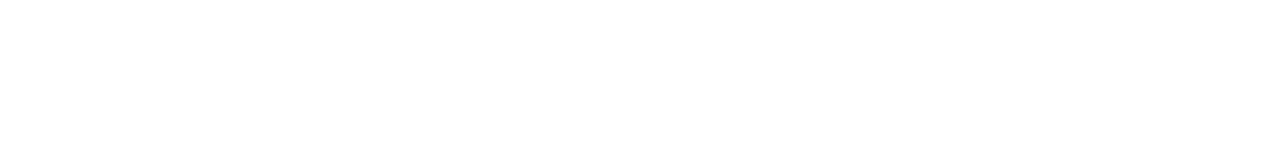
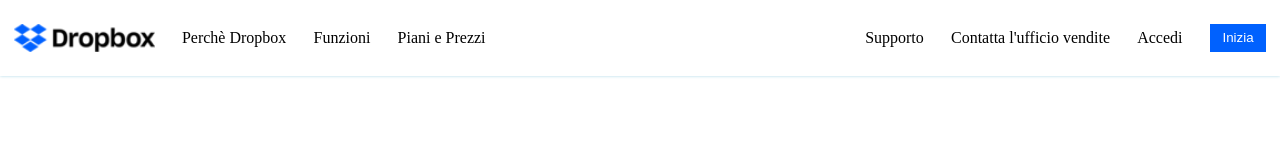
Before and after one commit to briancosentino/htmlcss-dropbox, a plain HTML site: page index.html in a window 1280 px wide. Drawn offline with Linux system fonts and the light colour scheme.

Commit message:
add navbar

```diff
--- a/css/style.css
+++ b/css/style.css
@@ -103,3 +103,37 @@ img{
   width: 100%;
 }
 /* end utilities */
+nav{
+    width: 100%;
+    background-color: var(--db-light);
+    position: fixed;
+    justify-content: space-between;
+    box-shadow: 0 0 3px lightblue;
+    img, span{
+        padding: 1.5rem .85rem;
+    }
+    span{
+        display: flex;
+        align-items: center;
+
+    }
+    span.nav-link:hover{
+        border-bottom: 1px solid var(--db-dark);
+    }
+    span a{
+        text-decoration: none;
+        color: var(--db-dark);
+        white-space: nowrap;
+    }
+    .main-btn{
+        background-color: var(--db-primary);
+        padding: .4rem .8rem;
+        border: none;
+
+        a{
+            color: var(--db-light);
+            text-decoration: none;
+
+        }
+    }
+}
--- a/index.html
+++ b/index.html
@@ -8,6 +8,24 @@
     <link rel="stylesheet" href="./css/style.css">
 </head>
 <body>
+    <header>
+        <nav class="d-flex">
+            <div class="left d-flex">
+                <img src="./img/logo-small.png" alt="">
+                <span class="nav-link"><a href=""> Perchè Dropbox</a></span>
+                <span class="nav-link"><a href=""> Funzioni</a></span>
+                <span class="nav-link"><a href=""> Piani e Prezzi</a></span>
+            </div>
+            <div class="right d-flex">
+                <span class="nav-link"><a href=""> Supporto</a></span>
+                <span class="nav-link"><a href=""> Contatta l'ufficio vendite</a></span>
+                <span class="nav-link"><a href=""> Accedi</a></span>
+                <span><button class="main-btn"><a href="">Inizia</a></button></span>
 
+            </div>
+        </nav>
+    </header>
+    <main></main>
+    <footer></footer>
 </body>
 </html>
```
